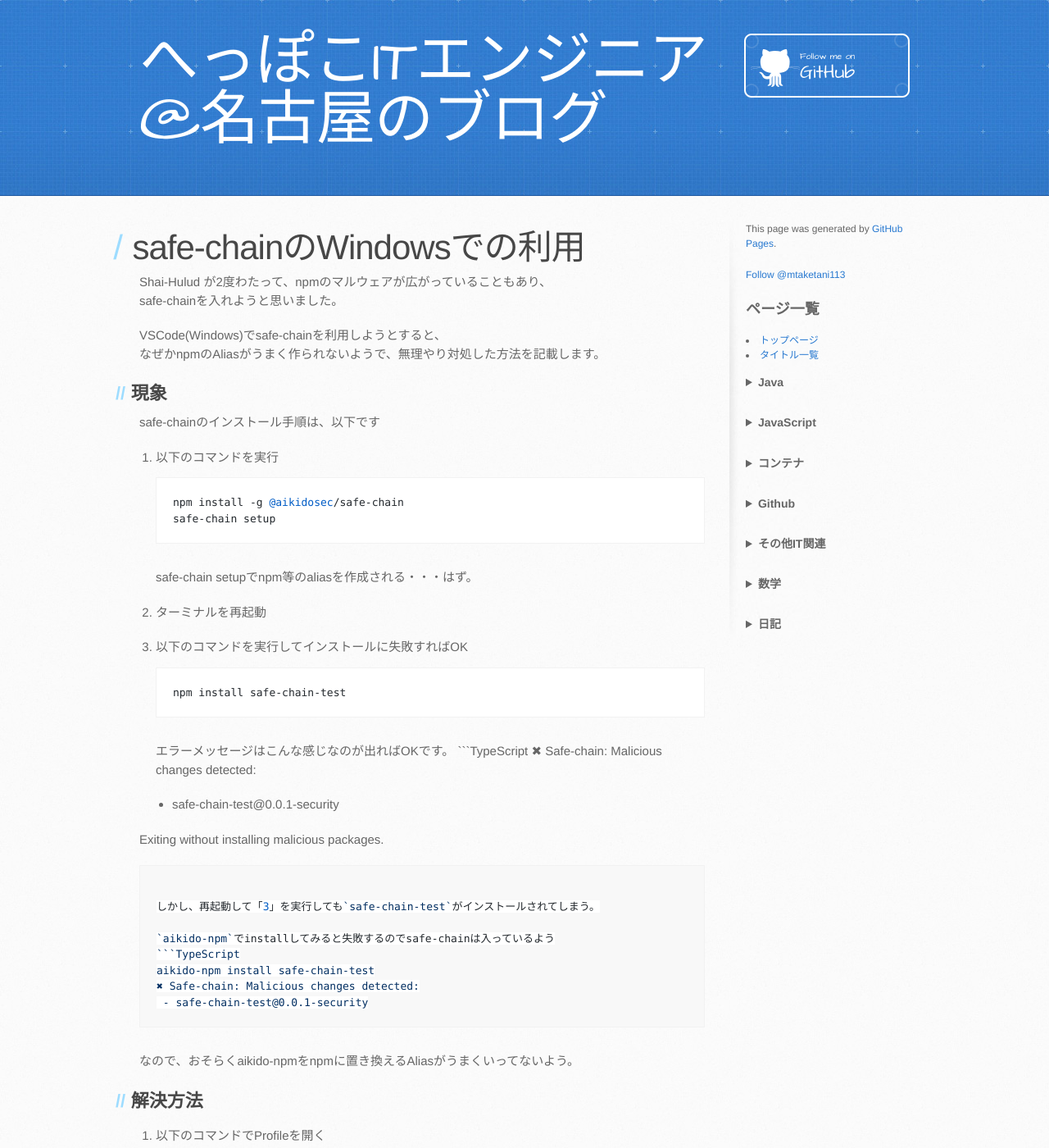
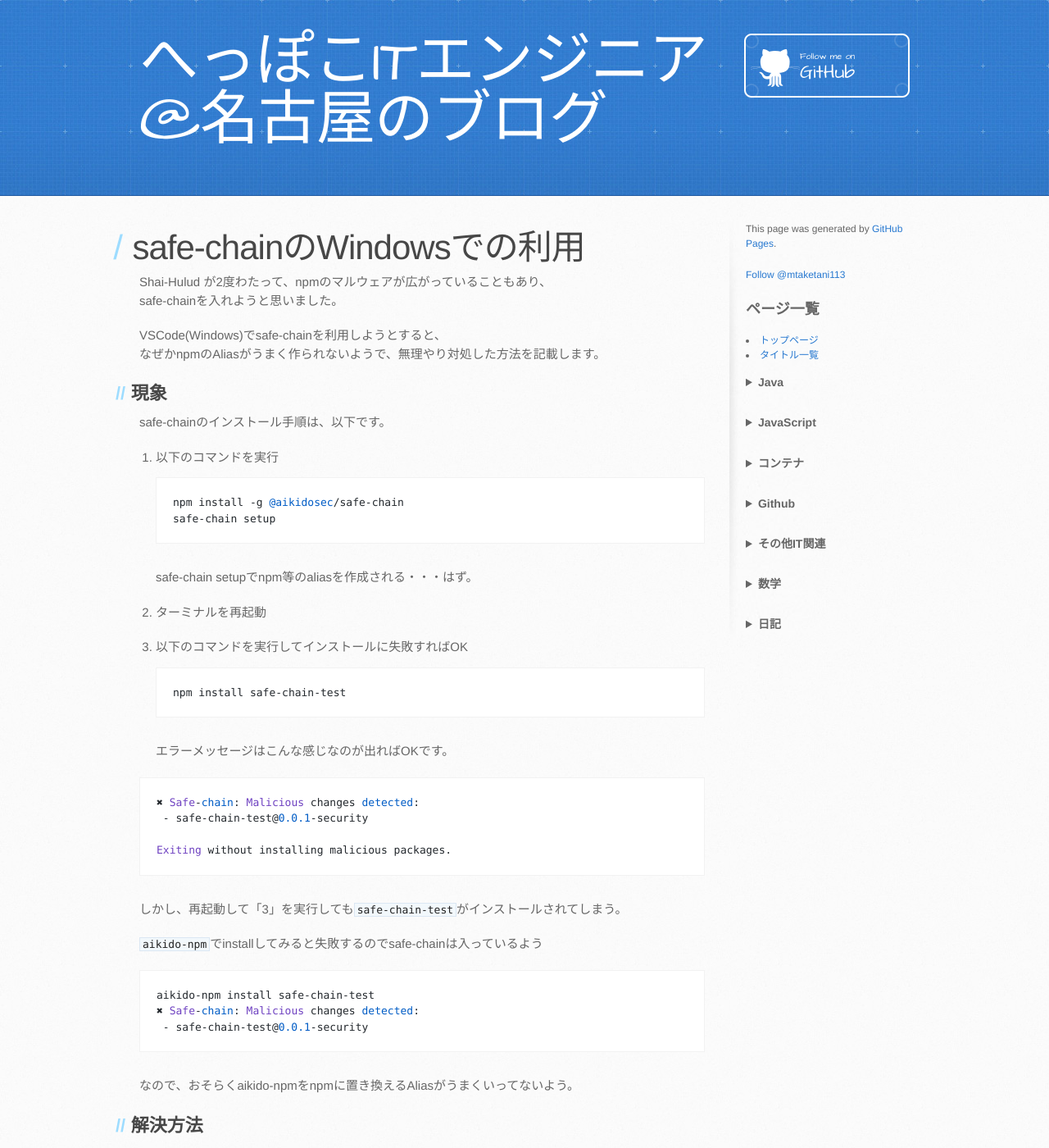
Before and after one commit to mtaketani113/mtaketani113.github.io, a Jekyll site: the page built from it/javascript/installSafeChainAtWindows.md, in a window 1280 px wide and 1400 px high. Shown: the whole window at 82% size. Built offline with Jekyll 4.4.1, drawn with Linux system fonts in a browser that asks for light colours; nearby versions of some CDN libraries; comment, search, counter and statistics services are not loaded; the repository's description, which GitHub fills in, is left out.

Commit message:
改行、句読点を追加

````diff
--- a/it/javascript/installSafeChainAtWindows.md
+++ b/it/javascript/installSafeChainAtWindows.md
@@ -16,7 +16,7 @@ VSCode(Windows)でsafe-chainを利用しようとすると、
 
 ## 現象
 
-safe-chainのインストール手順は、以下です
+safe-chainのインストール手順は、以下です。
 1. 以下のコマンドを実行
 ```TypeScript
 npm install -g @aikidosec/safe-chain
@@ -31,6 +31,7 @@ safe-chain setupでnpm等のaliasを作成される・・・はず。
 npm install safe-chain-test
 ```
 エラーメッセージはこんな感じなのが出ればOKです。
+
 ```TypeScript
 ✖ Safe-chain: Malicious changes detected:
  - safe-chain-test@0.0.1-security
@@ -41,6 +42,7 @@ Exiting without installing malicious packages.
 しかし、再起動して「3」を実行しても`safe-chain-test`がインストールされてしまう。
 
 `aikido-npm`でinstallしてみると失敗するのでsafe-chainは入っているよう
+
 ```TypeScript
 aikido-npm install safe-chain-test
 ✖ Safe-chain: Malicious changes detected:
````
